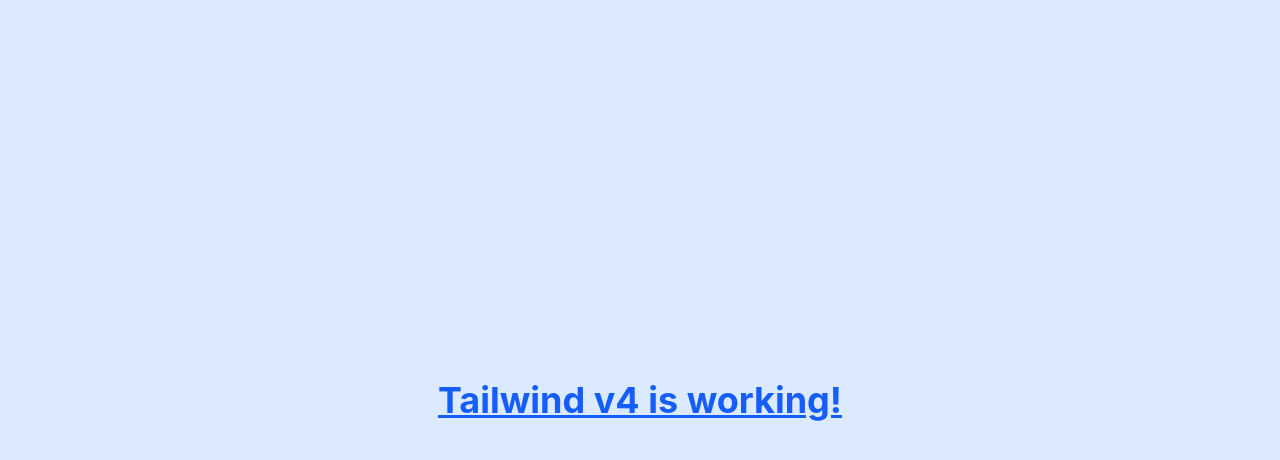
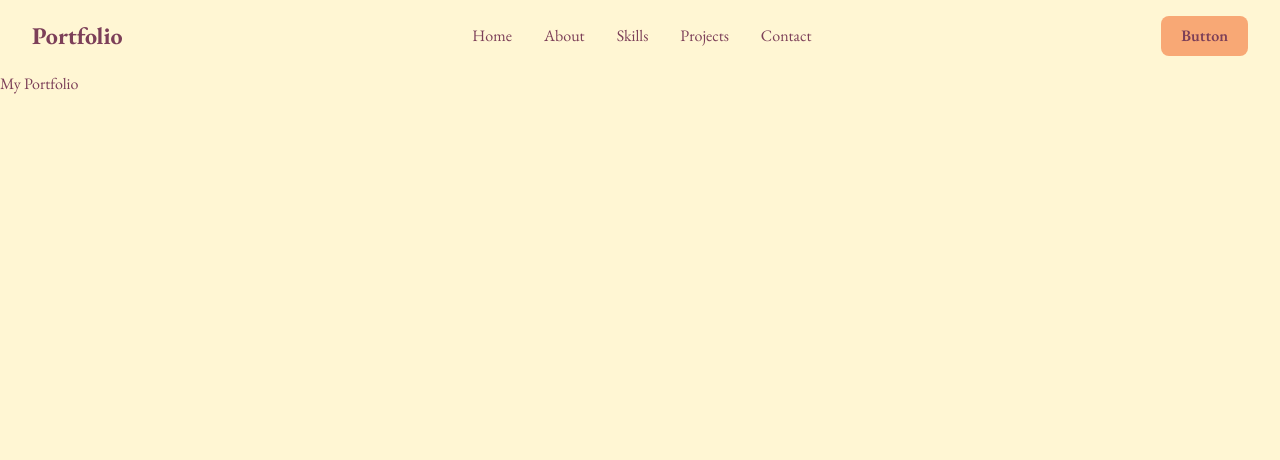
Before and after one commit to Durandt-Boshoff/Durandt-Portfolio, a React (Vite) app: page / in a window 1280 px wide. Shown: the top 460 px of the page. Built offline with nearby package versions, Linux system fonts and the light colour scheme.

Commit message:
feat: add Navbar component and update App layout
- Introduced a new Navbar component for navigation links.
- Updated App component to include Navbar and changed the main heading to "My Portfolio".
- Enhanced index.css with custom CSS variables and applied a new font from Google Fonts.

```diff
--- a/src/App.jsx
+++ b/src/App.jsx
@@ -1,10 +1,15 @@
+import Navbar from "./components/navbar";
+
 function App() {
   return (
-    <div className="flex items-center justify-center h-screen bg-blue-100">
-      <h1 className="text-4xl font-bold text-blue-600 underline">
-        Tailwind v4 is working!
-      </h1>
-    </div>
+    <>
+      <Navbar />
+
+      <main>
+        <h1>My Portfolio</h1>
+      </main>
+    </>
   )
 }
+
 export default App
--- /dev/null
+++ b/src/components/navbar.jsx
@@ -0,0 +1,46 @@
+function Navbar() {
+    return (
+        <nav className="w-full px-8 py-4 flex items-center justify-between">
+
+            {/* Left: Name */}
+            <div>
+                <h1 className="text-2xl font-bold">
+                    Portfolio
+                </h1>
+            </div>
+
+            {/* Middle: Navigation */}
+            <div className="flex gap-8">
+                <a href="#home" className="hover:text-gray-400 transition">
+                    Home
+                </a>
+
+                <a href="#about" className="hover:text-gray-400 transition">
+                    About
+                </a>
+
+                <a href="#skills" className="hover:text-gray-400 transition">
+                    Skills
+                </a>
+
+                <a href="#projects" className="hover:text-gray-400 transition">
+                    Projects
+                </a>
+
+                <a href="#contact" className="hover:text-gray-400 transition">
+                    Contact
+                </a>
+            </div>
+
+            {/* Right: Extra button */}
+            <div>
+                <button className="px-5 py-2 rounded-lg bg-[var(--secondary)] text-[var(--text)] font-semibold hover:bg-[var(--primary)] transition">
+                    Button
+                </button>
+            </div>
+
+        </nav>
+    )
+}
+
+export default Navbar
--- a/src/index.css
+++ b/src/index.css
@@ -1 +1,16 @@
+@import url('https://fonts.googleapis.com/css2?family=EB+Garamond:wght@400;500;600;700&display=swap');
 @import "tailwindcss";
+
+:root {
+  --background: #fff6d3;
+  --text: #7c3f58;
+  --primary: #eb6b6f;
+  --secondary: #f8a875;
+}
+
+body {
+  margin: 0;
+  font-family: 'EB Garamond', serif;
+  background-color: var(--background);
+  color: var(--text)
+}
```
Also changed, not shown: 1 other file (tests, documents, lock files or other folders).
